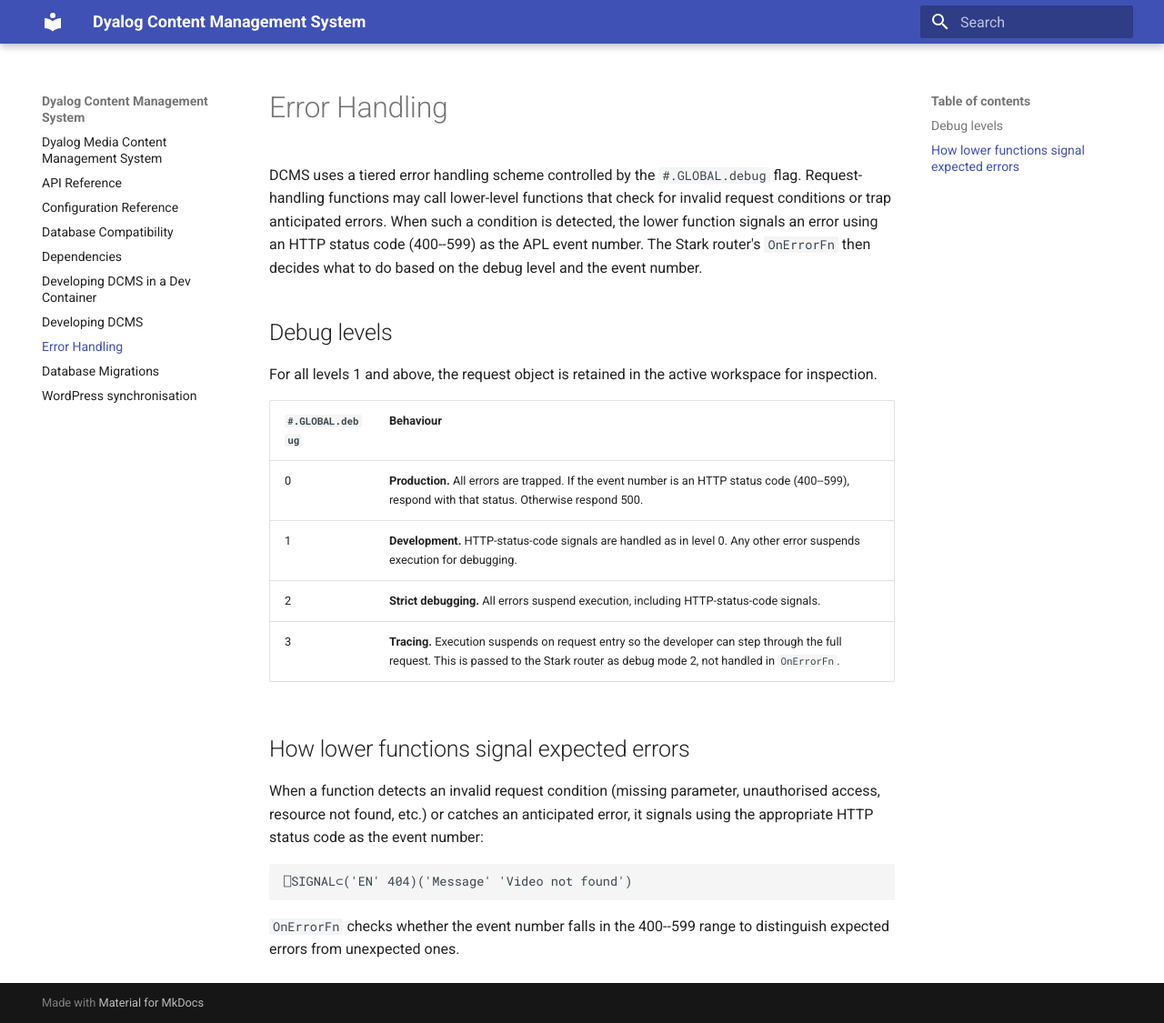
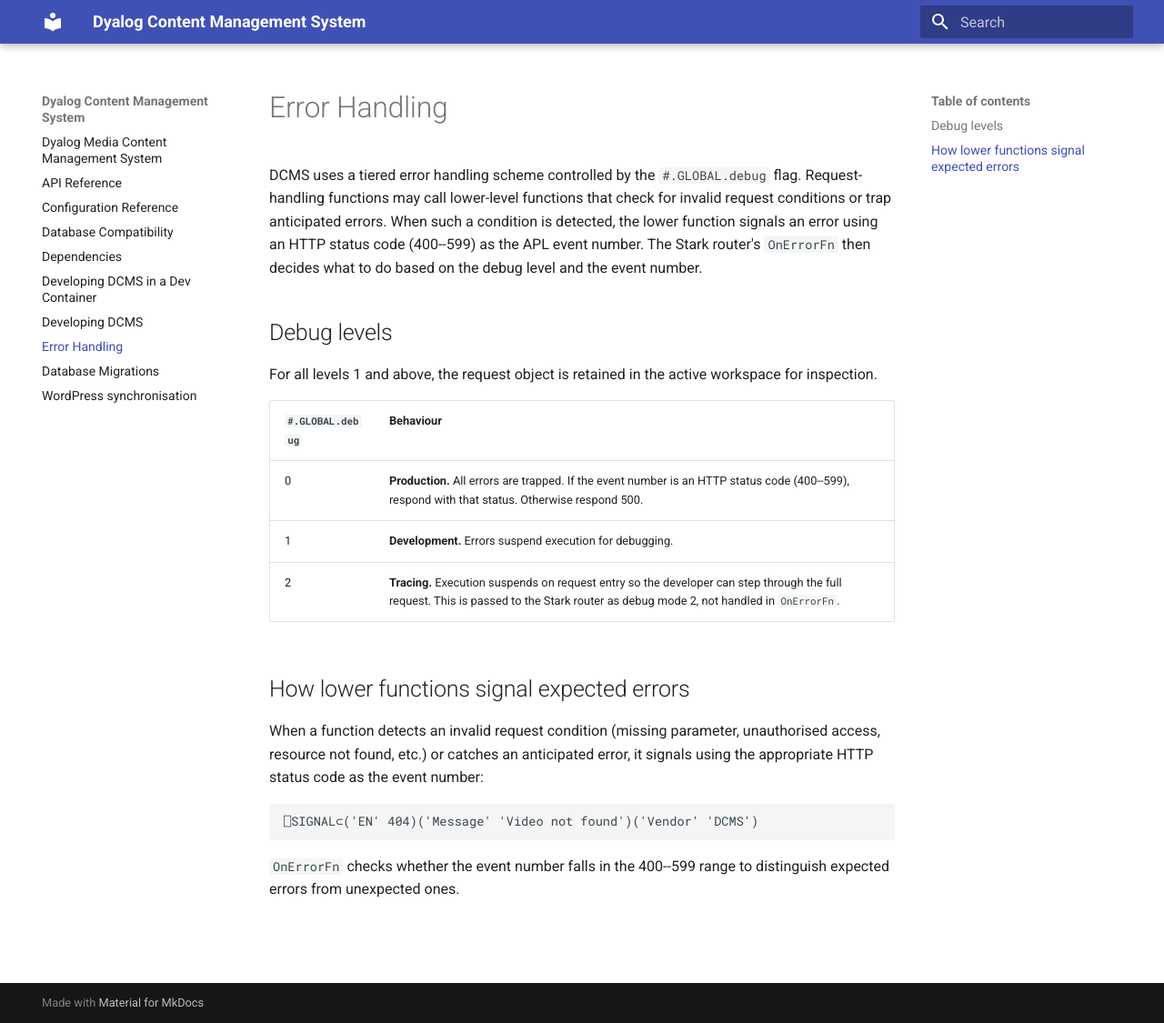
Before and after one commit to Dyalog/DCMS, an MkDocs documentation site: the page built from docs/error-handling.md, in a window 1280 px wide and 1125 px high. Shown: the whole window at 91% size. Built offline with MkDocs 1.6.1 and Material for MkDocs 9.7.7, drawn with Linux system fonts in a browser that asks for light colours.

Commit message:
3-mode error handling

````diff
--- a/docs/error-handling.md
+++ b/docs/error-handling.md
@@ -9,16 +9,15 @@
 | `#.GLOBAL.debug` | Behaviour |
 |---|---|
 | 0 | **Production.** All errors are trapped. If the event number is an HTTP status code (400--599), respond with that status. Otherwise respond 500. |
-| 1 | **Development.** HTTP-status-code signals are handled as in level 0. Any other error suspends execution for debugging. |
-| 2 | **Strict debugging.** All errors suspend execution, including HTTP-status-code signals. |
-| 3 | **Tracing.** Execution suspends on request entry so the developer can step through the full request. This is passed to the Stark router as debug mode 2, not handled in `OnErrorFn`. |
+| 1 | **Development.** Errors suspend execution for debugging. |
+| 2 | **Tracing.** Execution suspends on request entry so the developer can step through the full request. This is passed to the Stark router as debug mode 2, not handled in `OnErrorFn`. |
 
 ## How lower functions signal expected errors
 
 When a function detects an invalid request condition (missing parameter, unauthorised access, resource not found, etc.) or catches an anticipated error, it signals using the appropriate HTTP status code as the event number:
 
 ```apl
-⎕SIGNAL⊂('EN' 404)('Message' 'Video not found')
+⎕SIGNAL⊂('EN' 404)('Message' 'Video not found')('Vendor' 'DCMS')
 ```
 
 `OnErrorFn` checks whether the event number falls in the 400--599 range to distinguish expected errors from unexpected ones.
````
